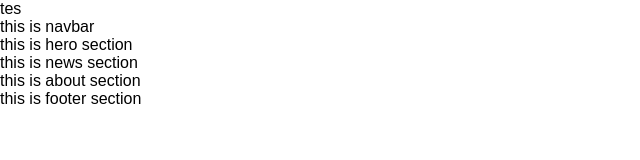
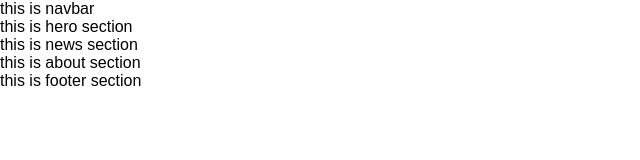
Before and after one commit to shintiazhou/Basic-Web-Simple-HTML-CSS, a plain HTML site: page index.html in a window 1280 px wide. Shown: the whole page, without its empty margins (0-640 px from the left). Drawn offline with Linux system fonts and the light colour scheme.

Commit message:
tes commit

```diff
--- a/index.html
+++ b/index.html
@@ -7,7 +7,6 @@
     <link rel="stylesheet" href="style.css" />
   </head>
   <body>
-    tes
     <nav class="navbar">this is navbar</nav>
     <section class="hero">this is hero section</section>
     <section class="news">this is news section</section>
```
